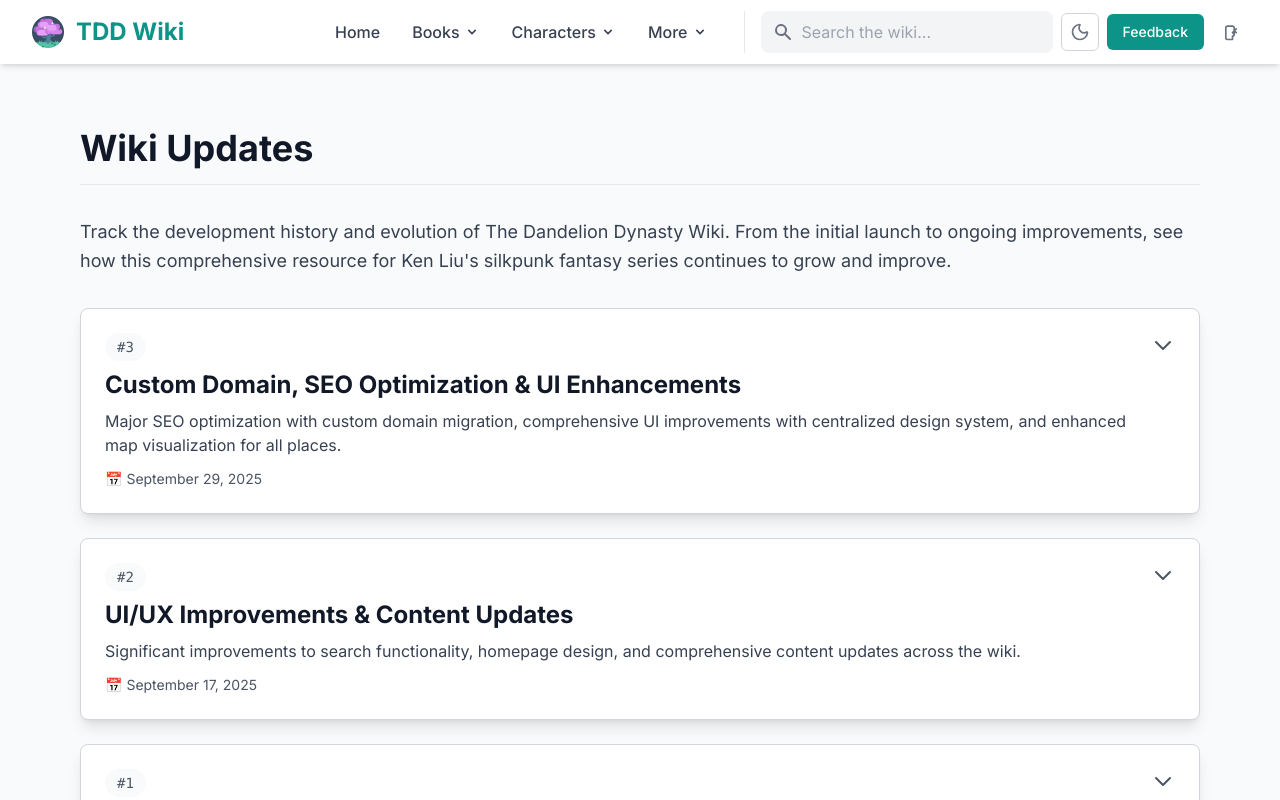
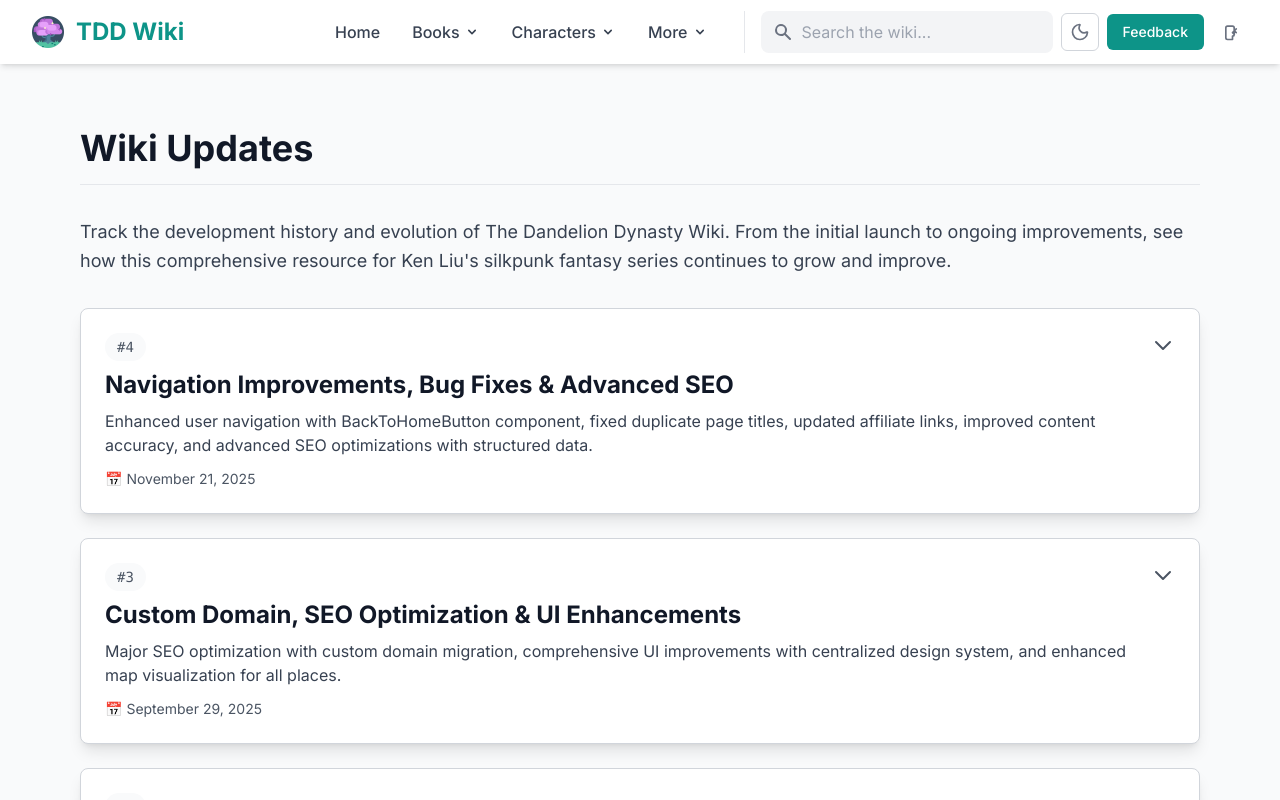
Before and after one commit to arman-101/dandelion-wiki, a Next.js app: page /other/updates in a window 1280 px wide. Shown: the top 800 px of the page. Built offline with nearby package versions, Linux system fonts and the light colour scheme.

Commit message:
updates #4

```diff
--- a/app/other/updates/UpdatesClient.tsx
+++ b/app/other/updates/UpdatesClient.tsx
@@ -12,6 +12,24 @@ interface Update {
 }
 
 const updates: Update[] = [
+    {
+        version: '#4',
+        date: 'November 21, 2025',
+        title: 'Navigation Improvements, Bug Fixes & Advanced SEO',
+        description: 'Enhanced user navigation with BackToHomeButton component, fixed duplicate page titles, updated affiliate links, improved content accuracy, and advanced SEO optimizations with structured data.',
+        changes: [
+            '🏠 **BackToHomeButton Component**: Added reusable BackToHomeButton component to all category listing pages (Books, Characters, Concepts, Gods, Places, Maps) for improved navigation with consistent hover effects and centralized styling',
+            '🔧 **Title Fixes**: Fixed duplicate page titles in browser tabs (e.g., "Glossary | The Dandelion Dynasty Wiki | The Dandelion Dynasty Wiki") - all pages now display correctly without duplication',
+            '🔗 **Affiliate Link Update**: Updated Amazon author link in About Author page to include affiliate tracking for better support of the wiki',
+            '📝 **Content Accuracy Improvements**: Updated character pages (Gin Mazoti, Jia Matiza, Kuni Garu, Mata Zyndu, Princess Fara) with more accurate information by cross-referencing with other wiki sources',
+            '🖼️ **Icon Fixes**: Resolved icon background display issues and improved icon rendering across the site',
+            '🔍 **Advanced SEO Enhancements**: Implemented comprehensive structured data including FAQ Schema, Organization Schema, and BookSeries Schema for better search engine understanding and rich snippets',
+            '📊 **Enhanced Metadata**: Expanded metadata keywords from 25+ to 75+ site-wide keywords, with 17-25+ keywords per individual page for broader search coverage',
+            '🏠 **Homepage SEO Content**: Added SEO-rich content section with 150+ words of keyword-dense, natural text about The Dandelion Dynasty series',
+            '📚 **Structured Data**: Added multiple Schema.org types (FAQ, Organization, BookSeries) to homepage for enhanced search visibility and knowledge graph integration',
+            '🎯 **SEO Strategy**: Optimized for broader search terms including "Dandelion Dynasty", "Ken Liu", "silkpunk", and individual character/place/concept names without requiring "wiki" suffix',
+        ]
+    },
     {
         version: '#3',
         date: 'September 29, 2025',
```
